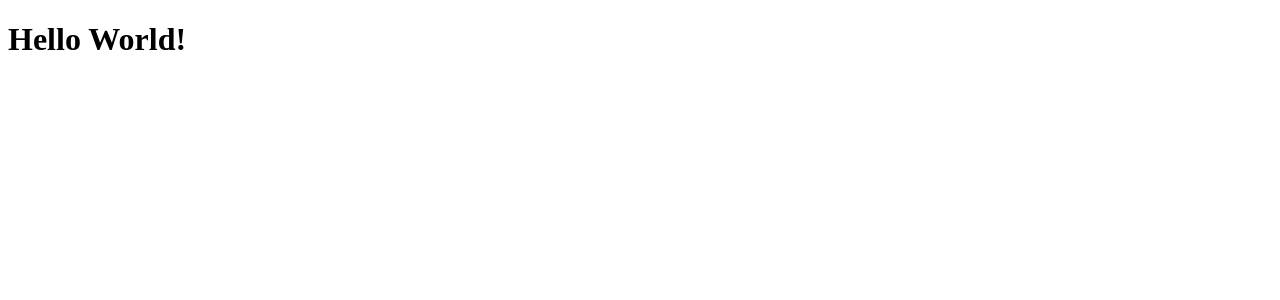
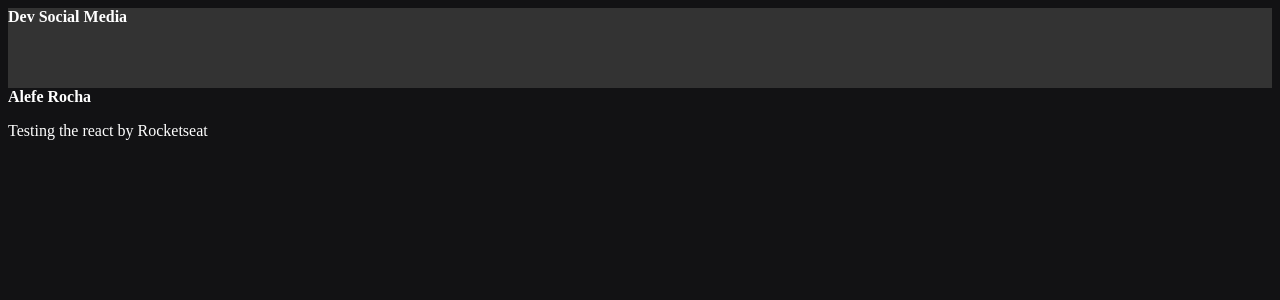
Before and after one commit to AlefeRocha/Social-Media-SP, a React (Vite) app: page / in a window 1280 px wide. Shown: the top 300 px of the page. Built offline with nearby package versions, Linux system fonts and the light colour scheme.

Commit message:
build: Creating components

```diff
--- a/src/App.jsx
+++ b/src/App.jsx
@@ -1,7 +1,15 @@
-function App() {
+import { Post } from './Post'
+import { Header } from './components/Header'
+import './global.css'
+
+export function App() {
   return (
-    <h1>Hello World!</h1>
+    <div>
+      <Header />
+      <Post
+        author= "Alefe Rocha"
+        content= "Testing the react by Rocketseat"
+      />
+    </div>
   )
 }
-
-export default App
--- /dev/null
+++ b/src/Post.jsx
@@ -0,0 +1,8 @@
+export function Post(props) {
+    return (
+    <div>
+        <strong>{props.author}</strong>
+        <p>{props.content}</p>
+    </div>
+    )
+}
--- /dev/null
+++ b/src/components/Header.jsx
@@ -0,0 +1,9 @@
+import styles from "./Header.module.css";
+
+export function Header() {
+    return (
+        <header className={styles.header}>
+            <strong>Dev Social Media</strong>
+        </header>
+    )
+}
--- /dev/null
+++ b/src/components/Header.module.css
@@ -0,0 +1,4 @@
+.header{
+    background: #333;
+    height: 80px;
+}
--- /dev/null
+++ b/src/global.css
@@ -0,0 +1,4 @@
+body {
+    background: #121214;
+    color: #fff;
+}
--- a/src/main.jsx
+++ b/src/main.jsx
@@ -1,6 +1,6 @@
 import React from 'react'
 import ReactDOM from 'react-dom/client'
-import App from './App.jsx'
+import { App } from './App.jsx'
 
 ReactDOM.createRoot(document.getElementById('root')).render(
   <React.StrictMode>
```
